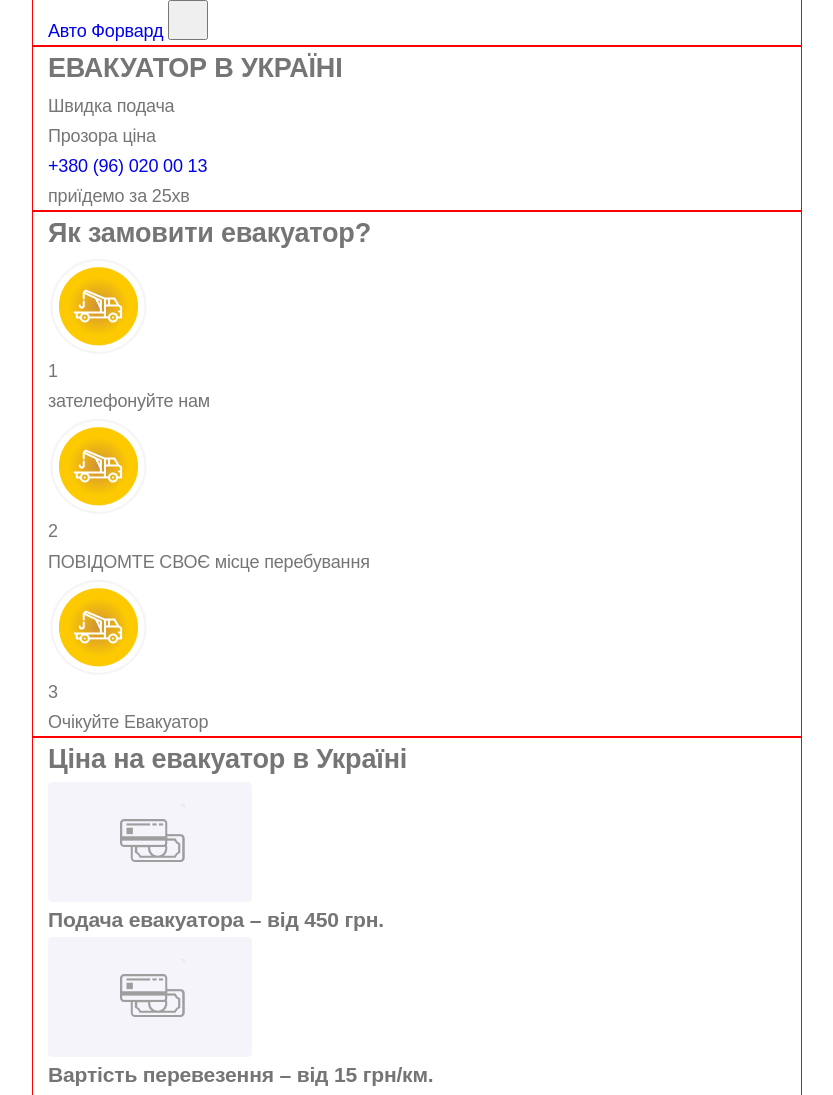
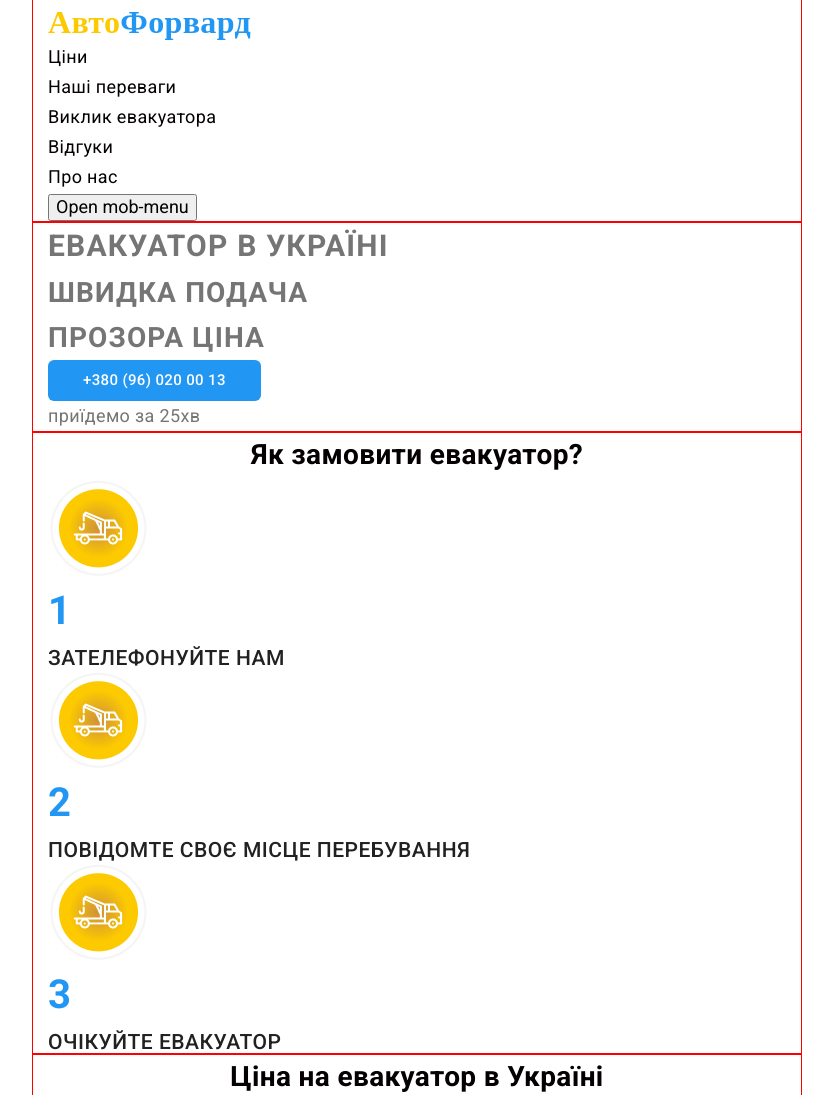
Before and after one commit to Iryna-Bigdash/evakuator-autoforward, a plain HTML site: page index.html in a window 1280 px wide. Shown: the top 1095 px of the page, without its empty margins (223-1056 px from the left). Drawn offline with nearby package versions, Linux system fonts and the light colour scheme.

Commit message:
added fonts style

```diff
--- a/css/common.css
+++ b/css/common.css
@@ -8,17 +8,16 @@
     --transition-func: cubic-bezier(0.4, 0, 0.2, 1);
 }
 
-
-
 body {
     color: var(--primary-text-color);
     background: var(--primary-white-color);
 
-    font-family: Montserrat, sans-serif;
-    letter-spacing: -0.01em;
+    font-family: 'Roboto', Arial, sans-serif;
+    letter-spacing: 0.02em;
     font-size: 18px;
     line-height: 1.67;
 }
+
 
 ul {
     list-style: none;
--- a/css/main.css
+++ b/css/main.css
@@ -28,9 +28,107 @@
     }
 }
 
+/* header */
+
+.logo {
+    color: var(--accent-yellow);
+    font-family: Oswald;
+    font-weight: bold;
+    font-size: 32px;
+    line-height: 1.19;
+}
+
+.logo-blue {
+    color: var(--accent-blue);
+}
+
+.nav-list .item a {
+    color: var(--title-text-color);
+    line-height: 1.14;
+}
+
+/* hero */
+
+.hero-title {
+    font-weight: bold;
+    font-size: 30px;
+    text-transform: uppercase;
+    line-height: 1.615;
+    letter-spacing: 0.04em;
+}
+
+.hero-subtitle {
+    font-weight: bold;
+    font-size: 28px;
+    text-transform: uppercase;
+    line-height: 1.6;
+    letter-spacing: 0.04em;
+}
+
+.tel-link {
+    font-size: 20px;
+}
+
+/* order section */
+.order-steps .item img {
+    width: 100px;
+    height: 100px;
+}
+
+.order-steps .item .number {
+    color: #212121;
+    font-weight: 700;
+    text-transform: uppercase;
+    font-size: 40px;
+    color: var(--accent-blue);
+}
 
 
-.hamburger-btn {
-    width: 40px;
-    height: 40px;
+/* price section */
+
+/* section */
+.section-title {
+    color: var(--title-text-color);
+    font-size: 28px;
+    text-align: center;
+
 }
+
+.secondary-title {
+    color: #212121;
+    font-weight: 500;
+    text-transform: uppercase;
+    line-height: normal;
+    letter-spacing: 0.48px;
+}
+
+.button {
+    color: var(--title-text-color);
+    background: var(--primary-white-color);
+
+    font-weight: 500;
+    font-size: 15px;
+    line-height: 1.14;
+
+    display: inline-block;
+    border-radius: 6px;
+    border: 1px solid transparent;
+    padding: 11px 34px;
+    min-width: 130px;
+    text-align: center;
+
+}
+
+.button.primary {
+    color: var(--primary-white-color);
+    background-color: var(--accent-blue);
+
+    transition: background-color 300ms var(--transition-func), color 300ms var(--transition-func);
+}
+
+.button.primary:hover,
+.button.primary:focus {
+    color: var(--accent-blue);
+    background: var(--primary-white-color);
+    border: 1px solid var(--accent-blue);
+}
--- a/index.html
+++ b/index.html
@@ -5,6 +5,13 @@
     <meta http-equiv="X-UA-Compatible" content="IE=edge" />
     <meta name="viewport" content="width=device-width, initial-scale=1.0" />
     <title>Викликати евакуатор швидко та недорого Київ та область</title>
+
+    <link rel="preconnect" href="https://fonts.googleapis.com" />
+    <link rel="preconnect" href="https://fonts.gstatic.com" crossorigin />
+    <link
+      href="https://fonts.googleapis.com/css2?family=Oswald:wght@700&family=Roboto:wght@400;500;700&display=swap"
+      rel="stylesheet"
+    />
     <link rel="stylesheet" href="css/modern-normalize.css" />
     <link rel="stylesheet" href="css/main.css" />
     <link rel="stylesheet" href="css/common.css" />
@@ -12,47 +19,72 @@
   <body>
     <header class="page-header">
       <div class="container">
-        <a href="#">Авто <span>Форвард</span></a>
-        <button class="hamburger-btn">
-          <!-- <svg>
-              <use href="./images/burger-menu.svg" />
-            </svg> -->
-        </button>
+        <a href="#" class="logo">Авто<span class="logo-blue">Форвард</span></a>
+
+        <nav class="main-nav">
+          <ul class="nav-list">
+            <li class="item">
+              <a>Ціни</a>
+            </li>
+
+            <li class="item">
+              <a>Наші переваги</a>
+            </li>
+
+            <li class="item">
+              <a>Виклик евакуатора</a>
+            </li>
+
+            <li class="item">
+              <a>Відгуки</a>
+            </li>
+
+            <li class="item">
+              <a>Про нас</a>
+            </li>
+          </ul>
+        </nav>
+
+        <button class="hamburger-btn">Open mob-menu</button>
       </div>
     </header>
     <main>
+      <!-- Hero -->
       <section class="section">
         <div class="container">
-          <h1>ЕВАКУАТОР В УКРАЇНІ</h1>
-          <p>Швидка подача</p>
-          <p>Прозора ціна</p>
+          <h1 class="hero-title">ЕВАКУАТОР В УКРАЇНІ</h1>
+          <p class="hero-subtitle">Швидка подача</p>
+          <p class="hero-subtitle">Прозора ціна</p>
 
-          <a href="tel:+380960200013">+380 (96) 020 00 13</a>
+          <a href="tel:+380960200013" class="button primary tel-link"
+            >+380 (96) 020 00 13</a
+          >
           <p>приїдемо за 25хв</p>
         </div>
       </section>
 
+      <!-- how to order -->
       <section class="section">
         <div class="container">
-          <h2>Як замовити евакуатор?</h2>
+          <h2 class="section-title">Як замовити евакуатор?</h2>
 
-          <ul>
-            <li>
+          <ul class="order-steps">
+            <li class="item">
               <img src="./images/svg-hold.png" alt="" />
-              <p>1</p>
-              <p>зателефонуйте нам</p>
+              <p class="number">1</p>
+              <h3 class="secondary-title">зателефонуйте нам</h3>
             </li>
 
-            <li>
+            <li class="item">
               <img src="./images/svg-hold.png" alt="" />
-              <p>2</p>
-              <p>ПОВІДОМТЕ СВОЄ місце перебування</p>
+              <p class="number">2</p>
+              <h3 class="secondary-title">ПОВІДОМТЕ СВОЄ місце перебування</h3>
             </li>
 
-            <li>
+            <li class="item">
               <img src="./images/svg-hold.png" alt="" />
-              <p>3</p>
-              <p>Очікуйте Евакуатор</p>
+              <p class="number">3</p>
+              <h3 class="secondary-title">Очікуйте Евакуатор</h3>
             </li>
           </ul>
         </div>
@@ -61,16 +93,18 @@
       <!-- price -->
       <section class="section">
         <div class="container">
-          <h2>Ціна на евакуатор в Україні</h2>
+          <h2 class="section-title">Ціна на евакуатор в Україні</h2>
 
-          <ul>
-            <li>
+          <ul class="price-list">
+            <li class="item">
               <img src="./images/price-hold.png" alt="" />
-              <h3>Подача евакуатора – від 450 грн.</h3>
+              <h3 class="secondary-title">Подача евакуатора – від 450 грн.</h3>
             </li>
-            <li>
+            <li class="item">
               <img src="./images/price-hold.png" alt="" />
-              <h3>Вартість перевезення – від 15 грн/км.</h3>
+              <h3 class="secondary-title">
+                Вартість перевезення – від 15 грн/км.
+              </h3>
             </li>
           </ul>
 
@@ -94,11 +128,11 @@
       <!-- Preferences -->
       <section>
         <div class="container">
-          <h2>Наші переваги</h2>
+          <h2 class="section-title">Наші переваги</h2>
           <ul>
             <li>
               <img src="./images/svg-hold.png" alt="" />
-              <h3>Швидка подача</h3>
+              <h3 class="secondary-title">Швидка подача</h3>
               <p>
                 Прибуття на місце від 10 до 35 хвилин, залежно від району та
                 трафіку.
@@ -107,7 +141,9 @@
 
             <li>
               <img src="./images/svg-hold.png" alt="" />
-              <h3>Прозора ціна без прихованих платежів</h3>
+              <h3 class="secondary-title">
+                Прозора ціна без прихованих платежів
+              </h3>
               <p>
                 Прибуття вартість узгоджується з диспетчером і не змінюється
                 після оформлення замовлення.
@@ -116,7 +152,7 @@
 
             <li>
               <img src="./images/svg-hold.png" alt="" />
-              <h3>Цілодобова робота 24/7</h3>
+              <h3 class="secondary-title">Цілодобова робота 24/7</h3>
               <p>
                 Працюємо без вихідних у Києві та передмісті. Якщо вам необхідний
                 евакуатор з Києва в Одесу чи інше місто України, подачу
@@ -126,7 +162,9 @@
 
             <li>
               <img src="./images/svg-hold.png" alt="" />
-              <h3>Власний автопарк сучасних евакуаторів</h3>
+              <h3 class="secondary-title">
+                Власний автопарк сучасних евакуаторів
+              </h3>
               <p>
                 Гарантуємо безпечне перевезення будь-якого авто, включаючи
                 спорткари та позашляховики.
@@ -135,7 +173,7 @@
 
             <li>
               <img src="./images/svg-hold.png" alt="" />
-              <h3>Досвідчені водії та оператори</h3>
+              <h3 class="secondary-title">Досвідчені водії та оператори</h3>
               <p>
                 Професійний підхід до кожного замовлення, навіть у складних
                 ситуаціях (ДТП, авто в кюветі, заблоковані колеса).
@@ -148,7 +186,7 @@
       <!-- how to call -->
       <section class="section">
         <div class="container">
-          <h2>Які дані надати при виклику евакуатора?</h2>
+          <h2 class="section-title">Які дані надати при виклику евакуатора?</h2>
           <div class="img-thumb">
             <img src="./images/customer-service.png" alt="" />
             <p>Для Швидкої подачі Евакуатора в будь який район Київа</p>
@@ -178,7 +216,7 @@
 
       <section>
         <div class="container">
-          <h2>Карта покриття в Києві та області</h2>
+          <h2 class="section-title">Карта покриття в Києві та області</h2>
           <div class="img-thumb">
             <img src="./images/ucraine-map.jpg" alt="" />
           </div>
@@ -204,7 +242,7 @@
       <!-- servises -->
       <section class="section">
         <div class="container">
-          <h2>Послуги евакуатора в Києві та Україні</h2>
+          <h2 class="section-title">Послуги евакуатора в Києві та Україні</h2>
           <p>
             Наша компанія пропонує широкий спектр послуг з автоевакуації у Києві
             та по Україні, серед яких:
@@ -236,7 +274,7 @@
       <!-- clients reviws -->
       <section class="section">
         <div class="container">
-          <h2>Відгуки</h2>
+          <h2 class="section-title">Відгуки</h2>
           <ul>
             <li>
               <img src="" alt="" />
@@ -300,7 +338,7 @@
 
       <section class="section">
         <div class="container">
-          <h2>Про нас</h2>
+          <h2 class="section-title">Про нас</h2>
           <p>
             Потрапили в ДТП або ваша машина раптово зламалася, і вам терміново
             потрібен евакуатор у Києві? Телефонуйте нашому оператору – ми
@@ -340,7 +378,7 @@
         </div>
       </div>
     </footer>
-    <script src="./js/header.js"></script>
-    <script defer src="./js/mobile-menu.js"></script>
+    <!-- <script src="./js/header.js"></script>
+    <script defer src="./js/mobile-menu.js"></script> -->
   </body>
 </html>
```
Also changed, not shown: scripts/header.js (+3 -4 lines).
